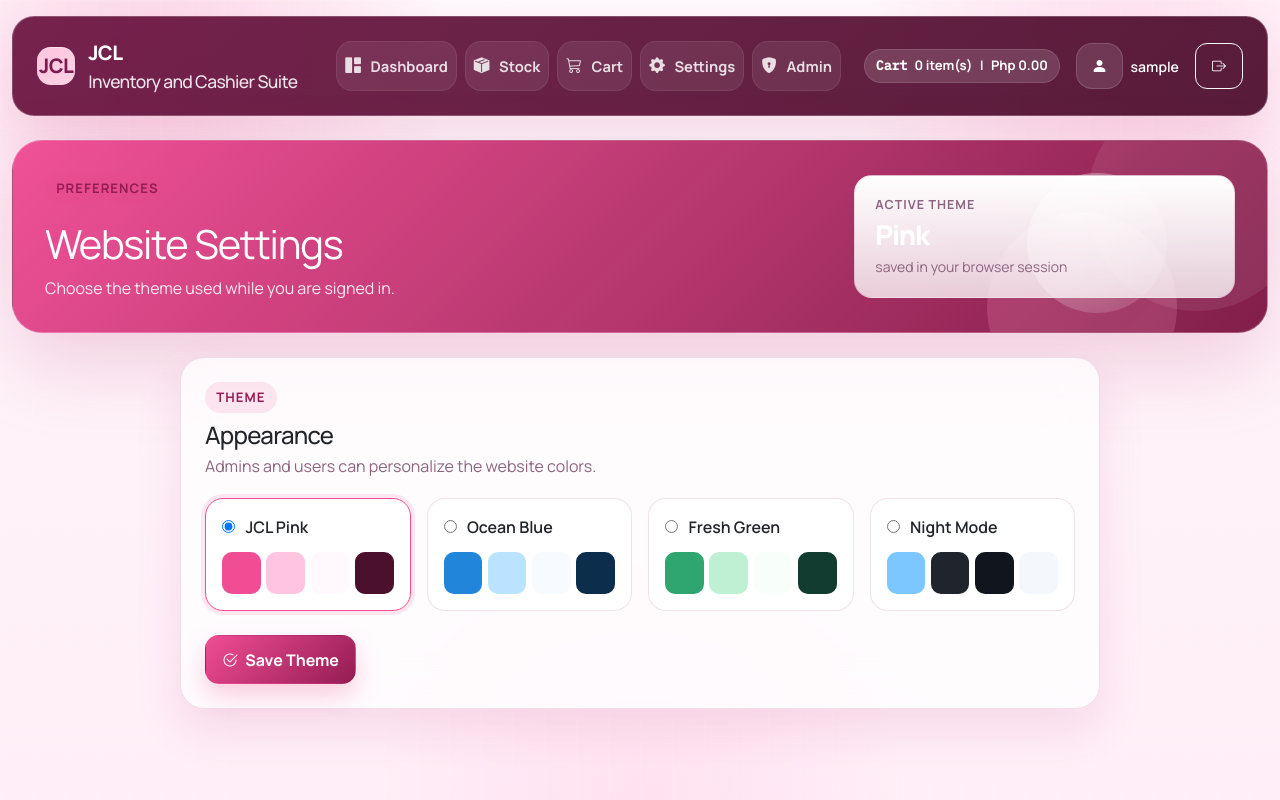
After one commit to smartinez1-lgtm/JCL, a Django app: page /settings/ in a window 1280 px wide. The commit adds this page. Run offline with Django 5.2, Linux system fonts and the light colour scheme; the visitor is signed in with stand-in values (Sample User, id 1).

Commit message:
update braghsvchj

```diff
--- a/core/context_processors.py
+++ b/core/context_processors.py
@@ -1,5 +1,7 @@
 """Template helpers for cart totals shown in the navbar."""
 from decimal import Decimal
+
+from .forms import THEME_CHOICES
 
 
 def cart_summary(request):
@@ -18,3 +20,14 @@ def cart_summary(request):
         "cart_items_count": count,
         "cart_total_amount": total,
     }
+
+
+def theme_settings(request):
+    """Expose the active theme name to every template."""
+    allowed_themes = {theme for theme, _ in THEME_CHOICES}
+    active_theme = request.session.get("site_theme", "pink")
+
+    if active_theme not in allowed_themes:
+        active_theme = "pink"
+
+    return {"active_theme": active_theme}
--- a/core/forms.py
+++ b/core/forms.py
@@ -5,6 +5,14 @@ from django.contrib.auth.forms import UserCreationForm
 from django.contrib.auth.models import User
 
 from .models import Item
+
+
+THEME_CHOICES = [
+    ("pink", "JCL Pink"),
+    ("blue", "Ocean Blue"),
+    ("green", "Fresh Green"),
+    ("dark", "Night Mode"),
+]
 
 
 class ItemForm(forms.ModelForm):
@@ -57,6 +65,15 @@ class SearchForm(forms.Form):
     )
 
 
+class ThemeSettingsForm(forms.Form):
+    """Stores the user's preferred website theme in their session."""
+
+    theme = forms.ChoiceField(
+        choices=THEME_CHOICES,
+        widget=forms.RadioSelect(attrs={"class": "theme-radio"}),
+    )
+
+
 class SignUpForm(UserCreationForm):
     """Simple user registration form for first-time cashier/admin accounts."""
 
--- a/core/urls.py
+++ b/core/urls.py
@@ -15,6 +15,7 @@ urlpatterns = [
     path("inventory/add/", views.item_create_view, name="item_create"),
     path("inventory/<int:pk>/edit/", views.item_update_view, name="item_update"),
     path("inventory/<int:pk>/delete/", views.item_delete_view, name="item_delete"),
+    path("settings/", views.settings_view, name="settings"),
     path("cashier/", views.cashier_view, name="cashier"),
     path("cashier/add-multiple/", views.add_multiple_to_cart_view, name="add_multiple_to_cart"),
     path("cashier/add/<int:item_id>/", views.add_to_cart_view, name="add_to_cart"),
--- a/core/views.py
+++ b/core/views.py
@@ -6,10 +6,11 @@ from django.contrib.auth import login
 from django.contrib.auth.decorators import login_required, user_passes_test
 from django.db import IntegrityError
 from django.db import transaction
-from django.db.models import Count, Q, Sum
+from django.db.models import Count, DecimalField, IntegerField, OuterRef, Q, Subquery, Sum, Value
+from django.db.models.functions import Coalesce
 from django.shortcuts import get_object_or_404, redirect, render
 
-from .forms import CartAddForm, CartUpdateForm, ItemForm, SearchForm, SignUpForm
+from .forms import CartAddForm, CartUpdateForm, ItemForm, SearchForm, SignUpForm, ThemeSettingsForm
 from .models import Branch, Item, Transaction, TransactionItem
 
 
@@ -92,6 +93,12 @@ def dashboard_view(request):
         return redirect("cashier")
 
     items = Item.objects.select_related("branch").all()
+    branch_transaction_totals = Transaction.objects.filter(branch=OuterRef("pk")).values("branch").annotate(
+        total=Sum("total_amount")
+    )
+    branch_units_sold = TransactionItem.objects.filter(transaction__branch=OuterRef("pk")).values(
+        "transaction__branch"
+    ).annotate(total=Sum("quantity"))
     low_stock_count = items.filter(quantity__lt=5).count()
     total_stock = items.aggregate(total=Sum("quantity"))["total"] or 0
     total_items = items.count()
@@ -103,7 +110,16 @@ def dashboard_view(request):
         "branch_sales": Branch.objects.annotate(
             item_count=Count("items", distinct=True),
             transaction_count=Count("transactions", distinct=True),
-            total_sales=Sum("transactions__total_amount"),
+            total_sales=Coalesce(
+                Subquery(branch_transaction_totals.values("total")[:1]),
+                Value(Decimal("0.00")),
+                output_field=DecimalField(max_digits=10, decimal_places=2),
+            ),
+            units_sold=Coalesce(
+                Subquery(branch_units_sold.values("total")[:1]),
+                Value(0),
+                output_field=IntegerField(),
+            ),
         ),
         "total_items": total_items,
         "total_stock": total_stock,
@@ -117,6 +133,22 @@ def dashboard_view(request):
         "low_stock_items": items.filter(quantity__lt=5)[:5],
     }
     return render(request, "core/dashboard.html", context)
+
+
+@login_required
+def settings_view(request):
+    """Let each signed-in user choose the website theme for their session."""
+    if request.method == "POST":
+        form = ThemeSettingsForm(request.POST)
+        if form.is_valid():
+            request.session["site_theme"] = form.cleaned_data["theme"]
+            request.session.modified = True
+            messages.success(request, "Theme updated successfully.")
+            return redirect("settings")
+    else:
+        form = ThemeSettingsForm(initial={"theme": request.session.get("site_theme", "pink")})
+
+    return render(request, "core/settings.html", {"form": form})
 
 
 @login_required
--- a/school_inventory/settings.py
+++ b/school_inventory/settings.py
@@ -89,6 +89,7 @@ TEMPLATES = [
                 "django.contrib.auth.context_processors.auth",
                 "django.contrib.messages.context_processors.messages",
                 "core.context_processors.cart_summary",
+                "core.context_processors.theme_settings",
             ],
         },
     },
--- a/templates/base.html
+++ b/templates/base.html
@@ -51,6 +99,24 @@
             position: relative;
             overflow-x: hidden;
             -webkit-text-size-adjust: 100%;
+        }
+        body[data-theme="blue"] {
+            background:
+                radial-gradient(circle at 14% 8%, rgba(33, 134, 217, 0.18), transparent 22%),
+                radial-gradient(circle at 86% 12%, rgba(88, 184, 239, 0.28), transparent 20%),
+                linear-gradient(180deg, #f7fbff 0%, #eaf5ff 100%);
+        }
+        body[data-theme="green"] {
+            background:
+                radial-gradient(circle at 14% 8%, rgba(47, 166, 111, 0.18), transparent 22%),
+                radial-gradient(circle at 86% 12%, rgba(105, 217, 154, 0.28), transparent 20%),
+                linear-gradient(180deg, #f8fffb 0%, #eaf8f0 100%);
+        }
+        body[data-theme="dark"] {
+            background:
+                radial-gradient(circle at 14% 8%, rgba(124, 199, 255, 0.12), transparent 22%),
+                radial-gradient(circle at 86% 12%, rgba(88, 184, 239, 0.08), transparent 20%),
+                linear-gradient(180deg, #11151d 0%, #171b24 100%);
         }
         body::before {
             content: "";
@@ -115,6 +181,21 @@
             position: relative;
             border: 1px solid rgba(255, 255, 255, 0.22);
         }
+        body[data-theme="blue"] .hero-panel {
+            background:
+                linear-gradient(135deg, rgba(33, 134, 217, 0.97), rgba(15, 72, 126, 0.95)),
+                linear-gradient(135deg, rgba(185, 227, 255, 0.24), transparent);
+        }
+        body[data-theme="green"] .hero-panel {
+            background:
+                linear-gradient(135deg, rgba(47, 166, 111, 0.97), rgba(23, 97, 66, 0.95)),
+                linear-gradient(135deg, rgba(191, 240, 212, 0.24), transparent);
+        }
+        body[data-theme="dark"] .hero-panel {
+            background:
+                linear-gradient(135deg, rgba(32, 36, 45, 0.98), rgba(11, 15, 23, 0.96)),
+                linear-gradient(135deg, rgba(124, 199, 255, 0.16), transparent);
+        }
         .hero-panel::after {
             content: "";
             position: absolute;
@@ -152,8 +233,8 @@
         .quick-stat {
             padding: 1.25rem;
             border-radius: var(--radius-lg);
-            background: linear-gradient(180deg, rgba(255,255,255,0.96), rgba(255,245,250,0.84));
-            border: 1px solid rgba(255,255,255,0.6);
+            background: linear-gradient(180deg, var(--surface-strong), var(--surface));
+            border: 1px solid var(--border);
             height: 100%;
         }
         .quick-stat .value {
@@ -603,7 +703,7 @@
     </style>
     {% block extra_css %}{% endblock %}
 </head>
-<body>
+<body data-theme="{{ active_theme|default:'pink' }}">
     <div class="container app-shell navbar-wrap">
         {% include "includes/navbar.html" %}
     </div>
--- a/templates/core/dashboard.html
+++ b/templates/core/dashboard.html
@@ -67,6 +67,7 @@
                         <th>Branch</th>
                         <th>Items</th>
                         <th>Transactions</th>
+                        <th>Units Sold</th>
                         <th>Total Sales</th>
                         <th>Status</th>
                     </tr>
@@ -80,6 +81,7 @@
                             </td>
                             <td><span class="mono">{{ branch.item_count }}</span></td>
                             <td><span class="mono">{{ branch.transaction_count }}</span></td>
+                            <td><span class="mono">{{ branch.units_sold }}</span></td>
                             <td class="fw-semibold">Php {{ branch.total_sales|default:"0.00" }}</td>
                             <td>
                                 {% if branch.is_active %}
@@ -91,7 +93,7 @@
                         </tr>
                     {% empty %}
                         <tr>
-                            <td colspan="5" class="text-center text-muted py-4">No branches found.</td>
+                            <td colspan="6" class="text-center text-muted py-4">No branches found.</td>
                         </tr>
                     {% endfor %}
                 </tbody>
--- /dev/null
+++ b/templates/core/settings.html
@@ -0,0 +1,146 @@
+{% extends "base.html" %}
+
+{% block title %}Settings | JCL{% endblock %}
+
+{% block extra_css %}
+<style>
+    .settings-layout {
+        max-width: 920px;
+        margin: 0 auto;
+    }
+    .theme-options {
+        display: grid;
+        grid-template-columns: repeat(auto-fit, minmax(180px, 1fr));
+        gap: 1rem;
+    }
+    .theme-options label {
+        display: block;
+        height: 100%;
+        padding: 1rem;
+        border: 1px solid var(--border);
+        border-radius: var(--radius-lg);
+        background: var(--surface-strong);
+        cursor: pointer;
+        transition: 0.2s ease;
+    }
+    .theme-options label:has(input:checked) {
+        border-color: var(--primary);
+        box-shadow: 0 0 0 0.25rem rgba(240, 77, 148, 0.12);
+    }
+    .theme-options input {
+        margin-right: 0.45rem;
+    }
+    .theme-preview {
+        display: grid;
+        grid-template-columns: repeat(4, 1fr);
+        gap: 0.35rem;
+        margin-top: 0.85rem;
+    }
+    .theme-swatch {
+        min-height: 2.6rem;
+        border-radius: 10px;
+    }
+    .theme-pink .theme-swatch:nth-child(1) {
+        background: #f04d94;
+    }
+    .theme-pink .theme-swatch:nth-child(2) {
+        background: #ffc4df;
+    }
+    .theme-pink .theme-swatch:nth-child(3) {
+        background: #fff8fc;
+    }
+    .theme-pink .theme-swatch:nth-child(4) {
+        background: #4a102c;
+    }
+    .theme-blue .theme-swatch:nth-child(1) {
+        background: #2186d9;
+    }
+    .theme-blue .theme-swatch:nth-child(2) {
+        background: #b9e3ff;
+    }
+    .theme-blue .theme-swatch:nth-child(3) {
+        background: #f7fbff;
+    }
+    .theme-blue .theme-swatch:nth-child(4) {
+        background: #0d2d4d;
+    }
+    .theme-green .theme-swatch:nth-child(1) {
+        background: #2fa66f;
+    }
+    .theme-green .theme-swatch:nth-child(2) {
+        background: #bff0d4;
+    }
+    .theme-green .theme-swatch:nth-child(3) {
+        background: #f8fffb;
+    }
+    .theme-green .theme-swatch:nth-child(4) {
+        background: #123c2f;
+    }
+    .theme-dark .theme-swatch:nth-child(1) {
+        background: #7cc7ff;
+    }
+    .theme-dark .theme-swatch:nth-child(2) {
+        background: #20242d;
+    }
+    .theme-dark .theme-swatch:nth-child(3) {
+        background: #11151d;
+    }
+    .theme-dark .theme-swatch:nth-child(4) {
+        background: #f4f7fb;
+    }
+</style>
+{% endblock %}
+
+{% block content %}
+<section class="hero-panel mb-4">
+    <div class="hero-orb"></div>
+    <div class="row g-4 align-items-center">
+        <div class="col-lg-8">
+            <span class="section-label mb-3">Preferences</span>
+            <h1 class="display-6 mb-2">Website Settings</h1>
+            <p class="text-white-50 mb-0">Choose the theme used while you are signed in.</p>
+        </div>
+        <div class="col-lg-4">
+            <div class="quick-stat">
+                <div class="eyebrow">Active Theme</div>
+                <div class="value text-capitalize">{{ active_theme }}</div>
+                <div class="text-muted small">saved in your browser session</div>
+            </div>
+        </div>
+    </div>
+</section>
+
+<div class="settings-layout">
+    <div class="card">
+        <div class="card-body p-4">
+            <div class="panel-title">
+                <div>
+                    <span class="section-label mb-2">Theme</span>
+                    <h2 class="h4 mb-1">Appearance</h2>
+                    <p class="text-muted mb-0">Admins and users can personalize the website colors.</p>
+                </div>
+            </div>
+            <form method="post">
+                {% csrf_token %}
+                <div class="theme-options mb-4">
+                    {% for choice in form.theme %}
+                        <label class="theme-{{ choice.data.value }}">
+                            <div class="fw-semibold">{{ choice.tag }} {{ choice.choice_label }}</div>
+                            <div class="theme-preview" aria-hidden="true">
+                                <span class="theme-swatch"></span>
+                                <span class="theme-swatch"></span>
+                                <span class="theme-swatch"></span>
+                                <span class="theme-swatch"></span>
+                            </div>
+                        </label>
+                    {% endfor %}
+                </div>
+                <button type="submit" class="btn btn-primary">
+                    <i class="bi bi-check2-circle me-1"></i>
+                    Save Theme
+                </button>
+            </form>
+        </div>
+    </div>
+</div>
+{% endblock %}
--- a/templates/includes/navbar.html
+++ b/templates/includes/navbar.html
@@ -32,6 +32,14 @@
                         <span class="label">Cart</span>
                     </a>
                 </li>
+                {% if request.user.is_authenticated %}
+                    <li class="nav-item">
+                        <a class="nav-link icon-nav" href="{% url 'settings' %}" title="Settings" aria-label="Settings">
+                            <i class="bi bi-gear-fill"></i>
+                            <span class="label">Settings</span>
+                        </a>
+                    </li>
+                {% endif %}
                 {% if request.user.is_staff %}
                     <li class="nav-item">
                         <a class="nav-link icon-nav" href="/admin/" title="Admin" aria-label="Admin">
```
Also changed, not shown: other parts of templates/base.html (+69 -2 lines).
